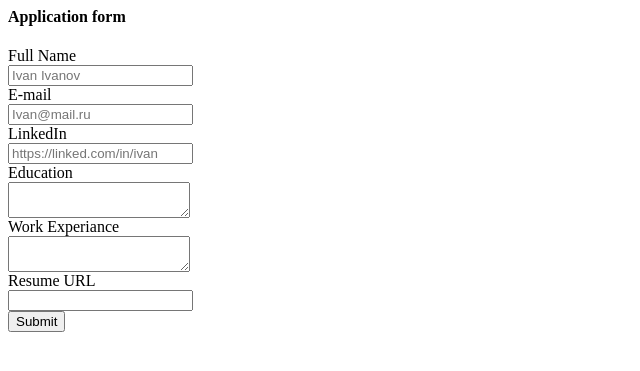
After one commit to Klim2007/klim_web_v2, a Flask app: template templates/application.html in a window 1280 px wide. The commit adds this page. Shown: the top 371 px of the page, without its empty margins (0-640 px from the left). Run offline with Flask 3, Linux system fonts and the light colour scheme; the template is opened without the code that fills it, so the values that code supplies are empty.

Commit message:
application to db

```diff
--- a/app.py
+++ b/app.py
@@ -1,6 +1,7 @@
-from flask import Flask, render_template, jsonify
+from flask import Flask, render_template, jsonify, request
 from database import load_jobs_db
 from database import load_id_db
+from database import add_application_to_db
 
 app = Flask(__name__, static_folder='static')
 
@@ -21,7 +22,15 @@ def show_job(id):
   else:
     return render_template('jobpage.html', job=job)
 
+@app.route("/job/<int:id>/apply", methods = ['post'])
+def apply_to_job(id):
+  data = request.form
+  job = load_id_db(id)
+  add_application_to_db(id,data)
+
+  return render_template('submitted_apps.html', application = data, job = job)
+
 if __name__ == "__main__":
-  app.run(host='0.0.0.0',port = 5001, debug = True)
+  app.run(host='0.0.0.0',port = 5000, debug = True)
 else:
   print("port issue")
--- /dev/null
+++ b/templates/application.html
@@ -0,0 +1,37 @@
+<h4>Application form</h4>
+<form action = "/job/{{job['id']}}/apply" method = "post">
+
+
+  <div class = "mb-2">
+  <label>Full Name</label><br>
+  <input type="text" name="full_name" placeholder="Ivan Ivanov">
+  </div>
+  <div class = "mb-2">
+  <label>E-mail</label><br>
+  <input type="email" name="email" placeholder="Ivan@mail.ru">
+  </div>
+
+  <div class = "mb-2">
+   <label>LinkedIn</label><br>
+  <input type="text" name="likedin_url" placeholder="https://linked.com/in/ivan">
+  </div>
+
+  <div class = "mb-2">
+    <label>Education</label><br>
+    <textarea name="education"></textarea>
+  </div>
+
+   <div class = "mb-2">
+    <label>Work Experiance </label><br>
+    <textarea name="experiance"></textarea>
+  </div>
+
+   <div class = "mb-2">
+   <label>Resume URL</label><br>
+  <input type="text" name="resume" >
+  </div>
+
+
+  <input type="submit">
+
+</form>
--- a/templates/jobpage.html
+++ b/templates/jobpage.html
@@ -37,6 +37,11 @@
 
     <h4>Salary</h4>
      <p>{{ job.currency }} <span class="salary">{{ job.salary }}</span></p>
+
+    <div>
+      {% include  'application.html' %}
+    </div>
+
   </div>
      {% include 'footer.html' %}
   </body>
```
Also changed, not shown: database.py (+18 -1 lines), templates/submitted_apps.html (added, +35 -0 lines).
